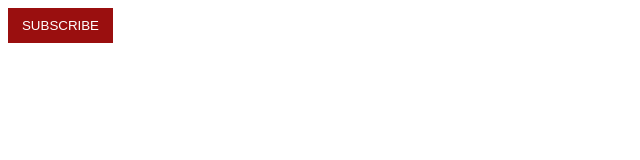
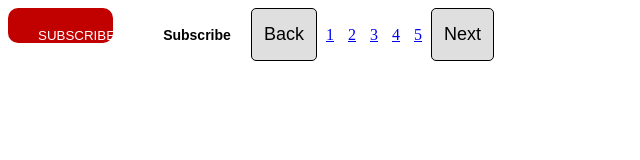
Before and after one commit to asabryy/video-streaming-website, a plain HTML site: page buttons.html in a window 1280 px wide. Shown: the whole page, without its empty margins (0-640 px from the left). Drawn offline with Linux system fonts and the light colour scheme.

Commit message:
Button css styling

```diff
--- a/buttons.html
+++ b/buttons.html
@@ -1,11 +1,75 @@
+<body style="background-color: white;">
 <style>
-    button {
-        background-color: rgb(154, 15, 15);
+    .subscribe-button {
+        background-color: rgb(193, 0, 0);
         color: white;
         border: none;
         height: 35px;
         width: 105;
+        border-radius: 10px;
+        cursor: pointer;
+        transition: opacity 0.15s;
+        box-shadow: 2px 2px 10px rgba(255, 255, 255, 0.5);
+        margin-right: 30px;
+        padding-left: 30px;
+        padding-top: 20px;
+        vertical-align: top;
+    }
+
+    .subscribe-button:hover {
+        opacity: 0.8;
+    }
+
+    .subscribe-button:active {
+        opacity: 0.5;
+    }
+
+    .subscribe-button-new {
+        background-color: white;
+        border: none;
+        height: 40px;
+        width: 100px;
+        color: black;
+        border-radius: 30px;
+        font-size:  14px;
+        font-weight: 650;
+        border: 0cap;
+        cursor: pointer;
+    }
+
+    .subscribe-button-new:hover {
+        opacity: 0.8;
+    }
+
+    .subscribe-button-new:active {
+        opacity: 0.5;
+    }
+
+    .page-control {
+        background-color: rgb(223, 223, 223);
+        border-radius: 5px;
+        padding-top: 15px;
+        padding-bottom: 15px;
+        padding-left: 12px;
+        padding-right: 12px;
+        font-size: 18px;
+        border-color: rgb(220, 220, 220);
+        border:1px solid;
+    }
+
+    .page-links {
+        padding-left: 5px;
+        padding-right: 5px;
     }
 </style>
 
-<button>SUBSCRIBE</button>
+<button class="subscribe-button">SUBSCRIBE</button>
+<button class="subscribe-button-new">Subscribe</button>
+<button class="page-control">Back</button>
+<a href="www.google.com" class="page-links">1</a>
+<a href="www.google.com" class="page-links">2</a>
+<a href="www.google.com" class="page-links">3</a>
+<a href="www.google.com" class="page-links">4</a>
+<a href="www.google.com" class="page-links">5</a>
+<button class="page-control">Next</button>
+</body>
```
Also changed, not shown: text.html (added).
